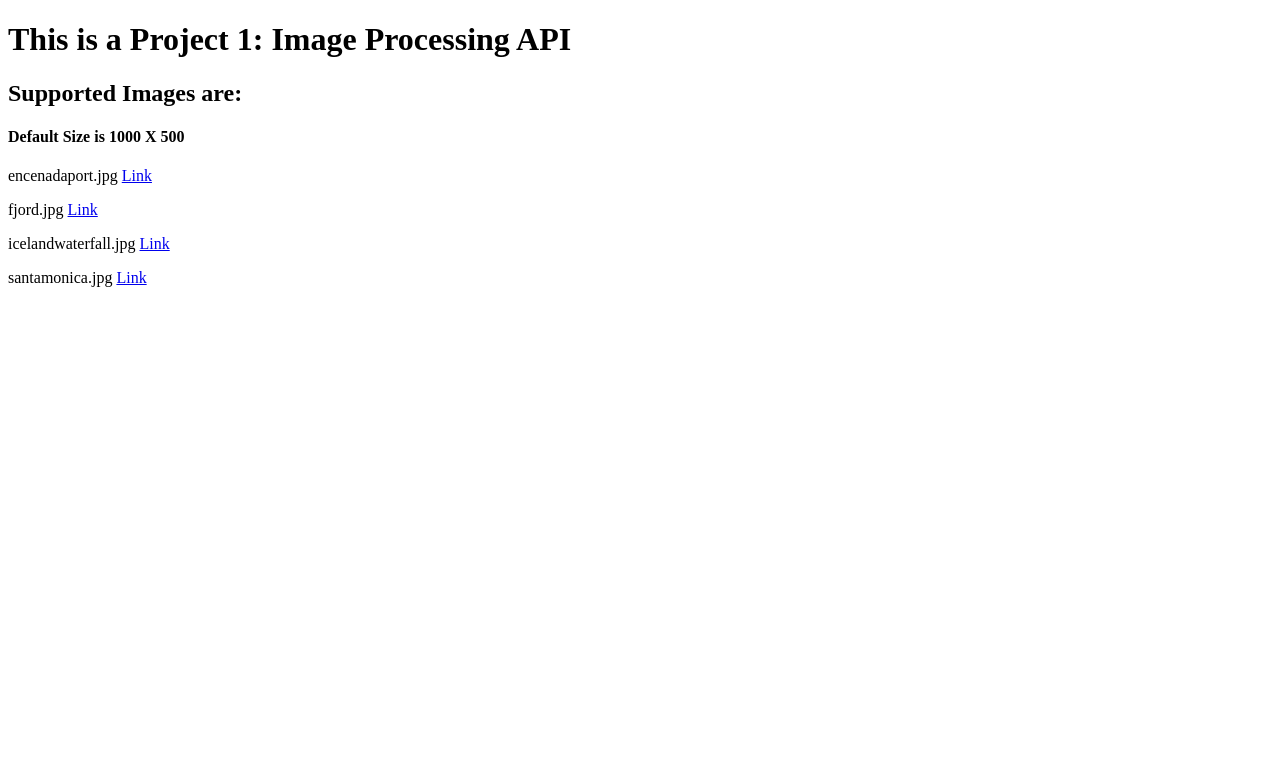
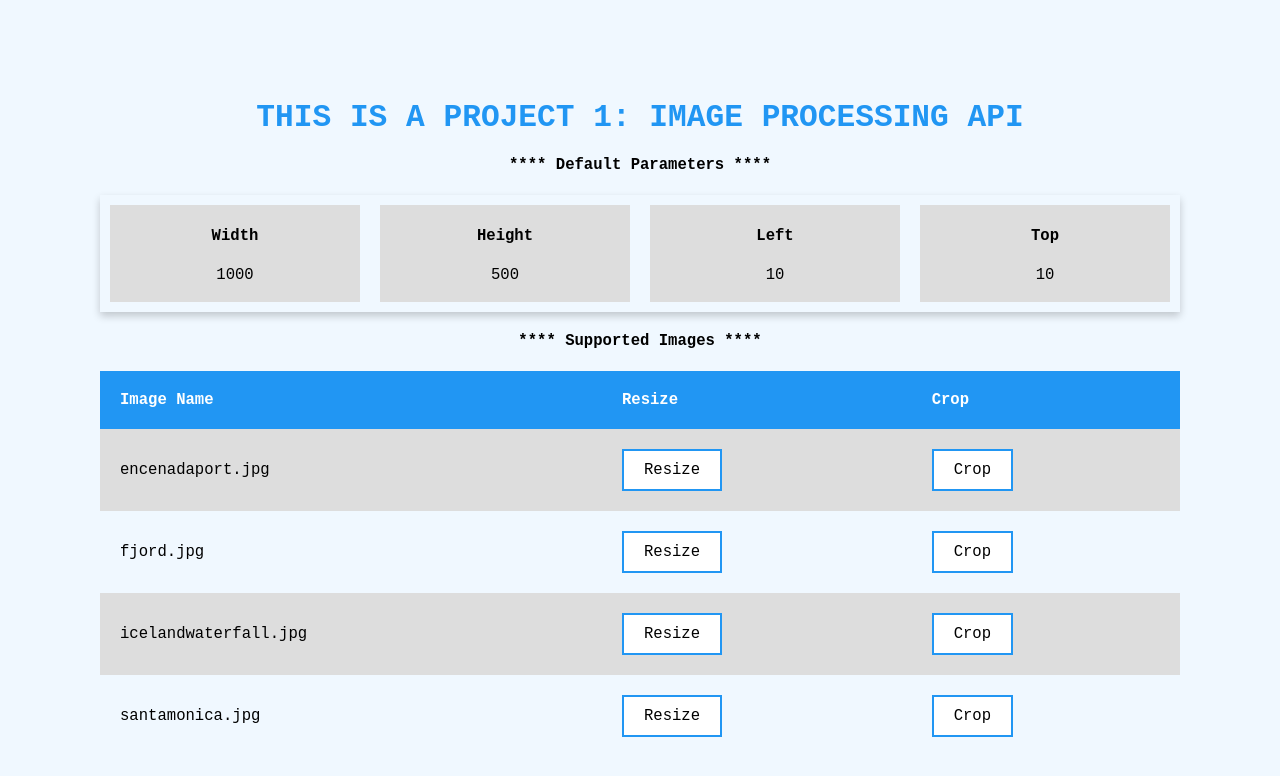
Before and after one commit to nupurchauhan6/image-processing-api, a website: page src/index.html in a window 1280 px wide. Drawn offline with Linux system fonts and the light colour scheme.

Commit message:
final changes

```diff
--- a/src/index.html
+++ b/src/index.html
@@ -3,17 +3,130 @@
 
 <head>
     <title>Image Processing</title>
+    <style>
+        body {
+            margin: 100px;
+            background-color: aliceblue;
+            font-family: monospace;
+            font-size: larger;
+        }
+
+        table {
+            border-collapse: collapse;
+            width: 100%;
+        }
+
+        td,
+        th {
+            text-align: left;
+            padding: 20px;
+        }
+
+        th {
+            background-color: #2196f3;
+            color: white;
+        }
+
+        tr:nth-child(even) {
+            background-color: #dddddd;
+        }
+
+        a:link,
+        a:visited {
+            background-color: white;
+            color: black;
+            border: 2px solid #2196f3;
+            padding: 10px 20px;
+            text-align: center;
+            text-decoration: none;
+            display: inline-block;
+        }
+
+        h1 {
+            text-align: center;
+            text-transform: uppercase;
+            color: #2196f3;
+        }
+
+        h4,
+        p {
+            text-align: center;
+        }
+
+        a:hover,
+        a:active {
+            background-color: #2196f3;
+            color: white;
+        }
+
+        .card {
+            box-shadow: 0 4px 8px 0 rgba(0, 0, 0, 0.2);
+            transition: 0.3s;
+            width: 100%;
+            display: inline-flex;
+        }
+
+        .container {
+            padding: 2px 16px;
+            margin: 10px;
+            width: 25%;
+            background-color: #dddddd;
+        }
+    </style>
 </head>
 
 <body>
 
     <h1>This is a Project 1: Image Processing API </h1>
-    <h2>Supported Images are:</h2>
-    <h4>Default Size is 1000 X 500</h4>
-    <p>encenadaport.jpg <a href="/api/images/?name=encenadaport.jpg&width=1000&height=500">Link</a></p>
-    <p>fjord.jpg <a href="/api/images/?name=fjord.jpg&width=1000&height=500">Link</a></p>
-    <p>icelandwaterfall.jpg <a href="/api/images/?name=icelandwaterfall.jpg&width=1000&height=500">Link</a></p>
-    <p>santamonica.jpg <a href="/api/images/?name=santamonica.jpg&width=1000&height=500">Link</a></p>
+    <h4>**** Default Parameters ****</h4>
+    <div class="card">
+        <div class="container">
+            <h4><b>Width</b></h4>
+            <p>1000</p>
+        </div>
+        <div class="container">
+            <h4><b>Height</b></h4>
+            <p>500</p>
+        </div>
+        <div class="container">
+            <h4><b>Left</b></h4>
+            <p>10</p>
+        </div>
+        <div class="container">
+            <h4><b>Top</b></h4>
+            <p>10</p>
+        </div>
+    </div>
+    <h4>**** Supported Images ****</h4>
+    <table>
+        <tr>
+            <th>Image Name</th>
+            <th>Resize</th>
+            <th>Crop</th>
+        </tr>
+        <tr>
+            <td>encenadaport.jpg</td>
+            <td><a href="/api/images/resize/?name=encenadaport.jpg&width=1000&height=500">Resize</a></td>
+            <td><a href="/api/images/crop/?name=encenadaport.jpg&width=1000&height=500&left=10&top=10">Crop</a>
+        </tr>
+        <tr>
+            <td>fjord.jpg</td>
+            <td><a href="/api/images/resize/?name=fjord.jpg&width=1000&height=500">Resize</a></td>
+            <td><a href="/api/images/crop/?name=fjord.jpg&width=1000&height=500&left=10&top=10">Crop</a></td>
+        </tr>
+        <tr>
+            <td>icelandwaterfall.jpg</td>
+            <td> <a href="/api/images/resize/?name=icelandwaterfall.jpg&width=1000&height=500">Resize</a></td>
+            <td> <a href="/api/images/crop/?name=icelandwaterfall.jpg&width=1000&height=500&left=10&top=10">Crop</a>
+            </td>
+        </tr>
+        <tr>
+            <td>santamonica.jpg</td>
+            <td> <a href="/api/images/resize/?name=santamonica.jpg&width=1000&height=500">Resize</a></td>
+            <td> <a href="/api/images/crop/?name=santamonica.jpg&width=1000&height=500&left=10&top=10">Crop</a></td>
+        </tr>
+    </table>
+
 
 </body>
 
```
Also changed, not shown: src/routes/api/image.ts (+37 -11 lines), src/tests/imageSpec.ts (+30 -4 lines), README.md.
